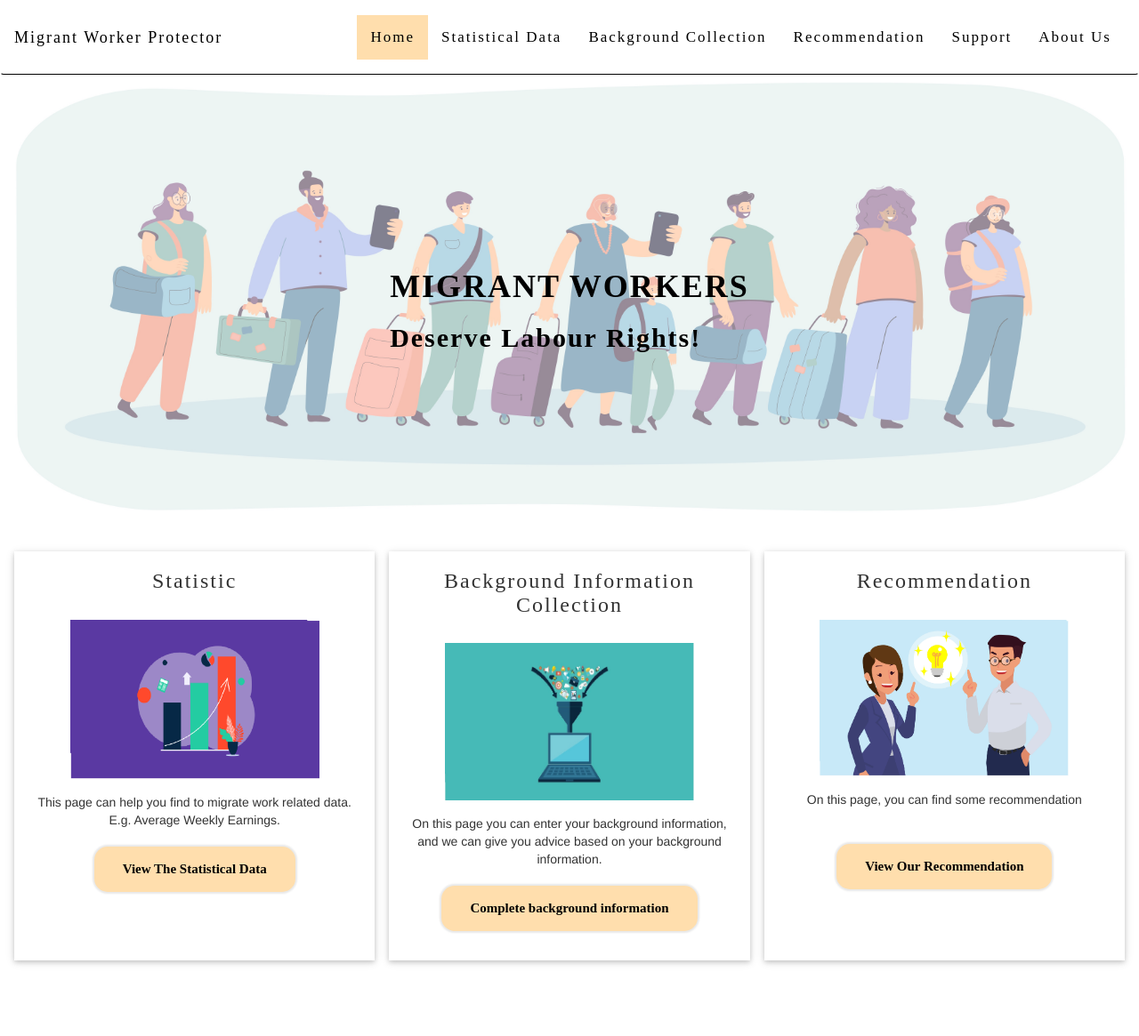
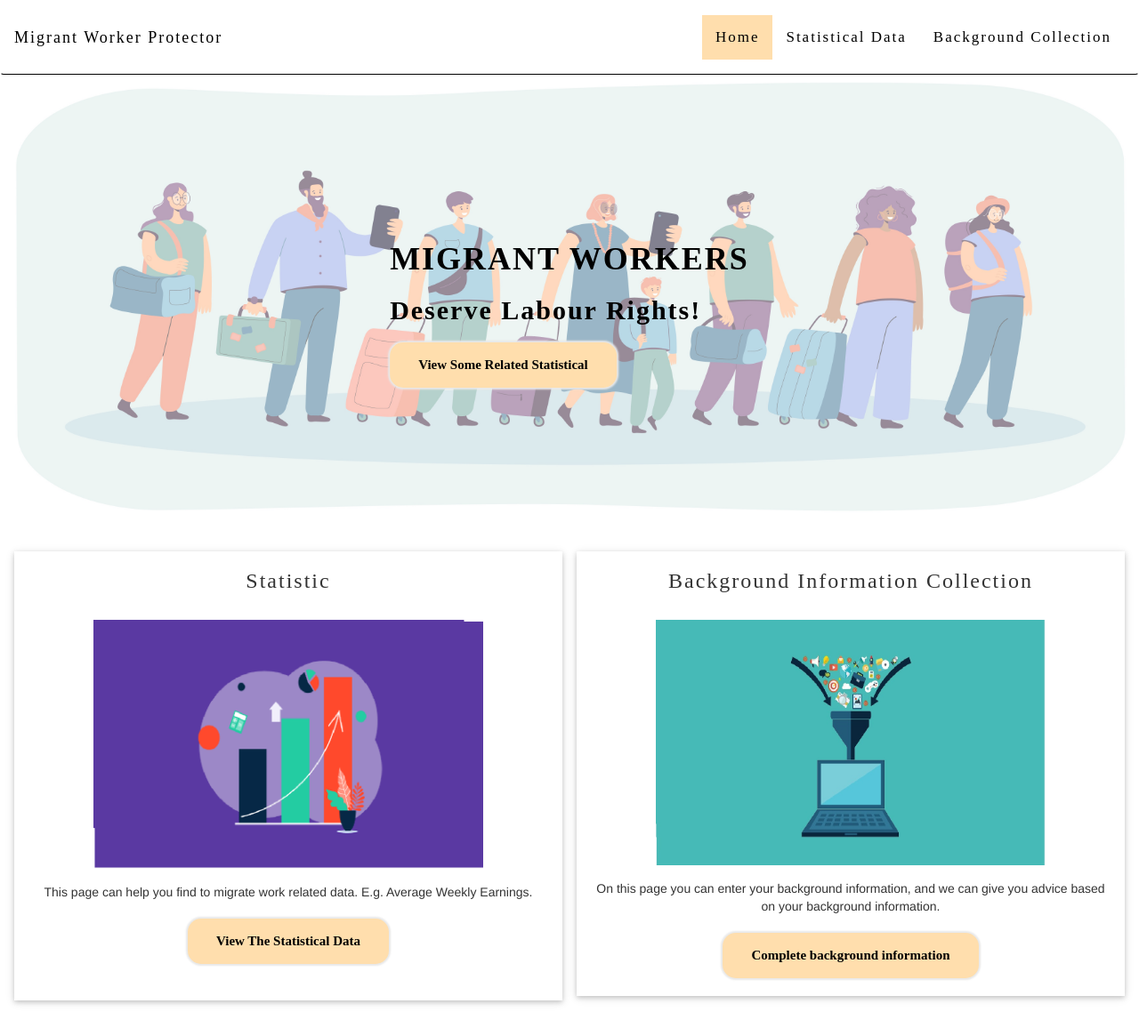
Before and after one commit to ylii0487/migrantworkersprotector, a Flask app: page / in a window 1280 px wide. Shown: the whole page at 89% size. Before the commit the page ends 1085 px from the top, so only its background shows below. Run offline with Flask 3, Linux system fonts and the light colour scheme; some libraries are stand-ins or nearby versions.

Commit message:
hide URL

```diff
--- a/templates/data.html
+++ b/templates/data.html
@@ -13,9 +13,6 @@
         <li><a class="w3-bar-item w3-button w3-text-black" href="/home">Home</a></li>
         <li><a class="w3-bar-item w3-button w3-text-black active" href="/StatisticalData">Statistical Data</a></li>
         <li><a class="w3-bar-item w3-button w3-text-black" href="/BackgroundCollection" >Background Collection</a></li>
-        <li><a class="w3-bar-item w3-button w3-text-black" href="/Recommendation">Recommendation</a></li>
-        <li><a class="w3-bar-item w3-button w3-text-black" href="/Support">Support</a></li>
-        <li><a class="w3-bar-item w3-button w3-text-black" href="/About">About Us</a></li>
       </ul>
 
     </div>
--- a/templates/index.html
+++ b/templates/index.html
@@ -13,9 +13,7 @@
         <li><a class="w3-bar-item w3-button w3-text-black active" href="/home">Home</a></li>
         <li><a class="w3-bar-item w3-button w3-text-black" href="/StatisticalData">Statistical Data</a></li>
         <li><a class="w3-bar-item w3-button w3-text-black" href="/BackgroundCollection" >Background Collection</a></li>
-        <li><a class="w3-bar-item w3-button w3-text-black" href="/Recommendation">Recommendation</a></li>
-        <li><a class="w3-bar-item w3-button w3-text-black" href="/Support">Support</a></li>
-        <li><a class="w3-bar-item w3-button w3-text-black" href="/About">About Us</a></li>
+
       </ul>
 
     </div>
@@ -28,41 +26,37 @@
         <div class="w3-display-middle w3-padding-large" style="color: black;">
             <h1 class="w3-xxlage" ><b>MIGRANT WORKERS</b></h1>
             <h2><b>Deserve Labour Rights!</b></h2>
+            <button class="button" onclick="window.location.href='/StatisticalData';">View Some Related Statistical</button>
         </div>
     </header>
 
     <!-- Page content -->
 
     <div class="w3-row-padding w3-center w3-margin-top">
-        <div class="w3-third">
+        <div class="w3-half">
           <div class="w3-card w3-container" style="min-height:460px">
               <h3>Statistic</h3><br>
               <img src="/static/images/data.png" alt="data_background" style="width: 75%; height: 75%">
               <p class="w3-margin-top">This page can help you find to migrate work related data. E.g. Average Weekly Earnings.</p>
               <button class="button" onclick="window.location.href='/StatisticalData';">View The Statistical Data</button>
+                <br>
+              <br>
+              <br>
           </div>
     </div>
 
-    <div class="w3-third">
+    <div class="w3-half">
       <div class="w3-card w3-container" style="min-height:460px">
           <h3>Background Information Collection</h3><br>
-          <img src="/static/images/info.jpg" alt="information_collection" style="width: 75%; height: 75%">
+          <img src="/static/images/info.jpg" alt="information_collection" style="width: 75%; height: 50%">
           <p class="w3-margin-top">On this page you can enter your background information, and we can give you advice based on your background information.</p>
            <button class="button" onclick="window.location.href='/BackgroundCollection';">Complete background information</button>
 
+          <br>
+          <br>
       </div>
     </div>
 
-    <div class="w3-third">
-      <div class="w3-card w3-container" style="min-height:460px">
-          <h3>Recommendation</h3><br>
-          <img src="/static/images/recommendation.jpg" alt="recommendation" style="width: 75%; height: 75%">
-          <p class="w3-margin-top">On this page, you can find some recommendation</p>
-          <br>
-          <button class="button" onclick="window.location.href='/home';">View Our Recommendation</button>
-
-      </div>
-    </div>
     </div>
 
 
--- a/templates/information.html
+++ b/templates/information.html
@@ -13,9 +13,6 @@
         <li><a class="w3-bar-item w3-button w3-text-black" href="/home">Home</a></li>
         <li><a class="w3-bar-item w3-button w3-text-black" href="/StatisticalData">Statistical Data</a></li>
         <li><a class="w3-bar-item w3-button w3-text-black active" href="/BackgroundCollection" >Background Collection</a></li>
-        <li><a class="w3-bar-item w3-button w3-text-black" href="/Recommendation">Recommendation</a></li>
-        <li><a class="w3-bar-item w3-button w3-text-black" href="/Support">Support</a></li>
-        <li><a class="w3-bar-item w3-button w3-text-black" href="/About">About Us</a></li>
       </ul>
 
     </div>
--- a/templates/information_successful.html
+++ b/templates/information_successful.html
@@ -13,10 +13,6 @@
         <li><a class="w3-bar-item w3-button w3-text-black" href="/home">Home</a></li>
         <li><a class="w3-bar-item w3-button w3-text-black" href="/StatisticalData">Statistical Data</a></li>
         <li><a class="w3-bar-item w3-button w3-text-black active" href="/BackgroundCollection" >Background Collection</a></li>
-        <li><a class="w3-bar-item w3-button w3-text-black" href="/Recommendation">Recommendation</a></li>
-        <li><a class="w3-bar-item w3-button w3-text-black" href="/Support">Support</a></li>
-        <li><a class="w3-bar-item w3-button w3-text-black" href="/About">About Us</a></li>
-      </ul>
 
     </div>
   </div>
--- a/templates/invalid_add.html
+++ b/templates/invalid_add.html
@@ -13,9 +13,6 @@
         <li><a class="w3-bar-item w3-button w3-text-black" href="/home">Home</a></li>
         <li><a class="w3-bar-item w3-button w3-text-black" href="/StatisticalData">Statistical Data</a></li>
         <li><a class="w3-bar-item w3-button w3-text-black active" href="/BackgroundCollection" >Background Collection</a></li>
-        <li><a class="w3-bar-item w3-button w3-text-black" href="/Recommendation">Recommendation</a></li>
-        <li><a class="w3-bar-item w3-button w3-text-black" href="/Support">Support</a></li>
-        <li><a class="w3-bar-item w3-button w3-text-black" href="/About">About Us</a></li>
       </ul>
 
     </div>
```
